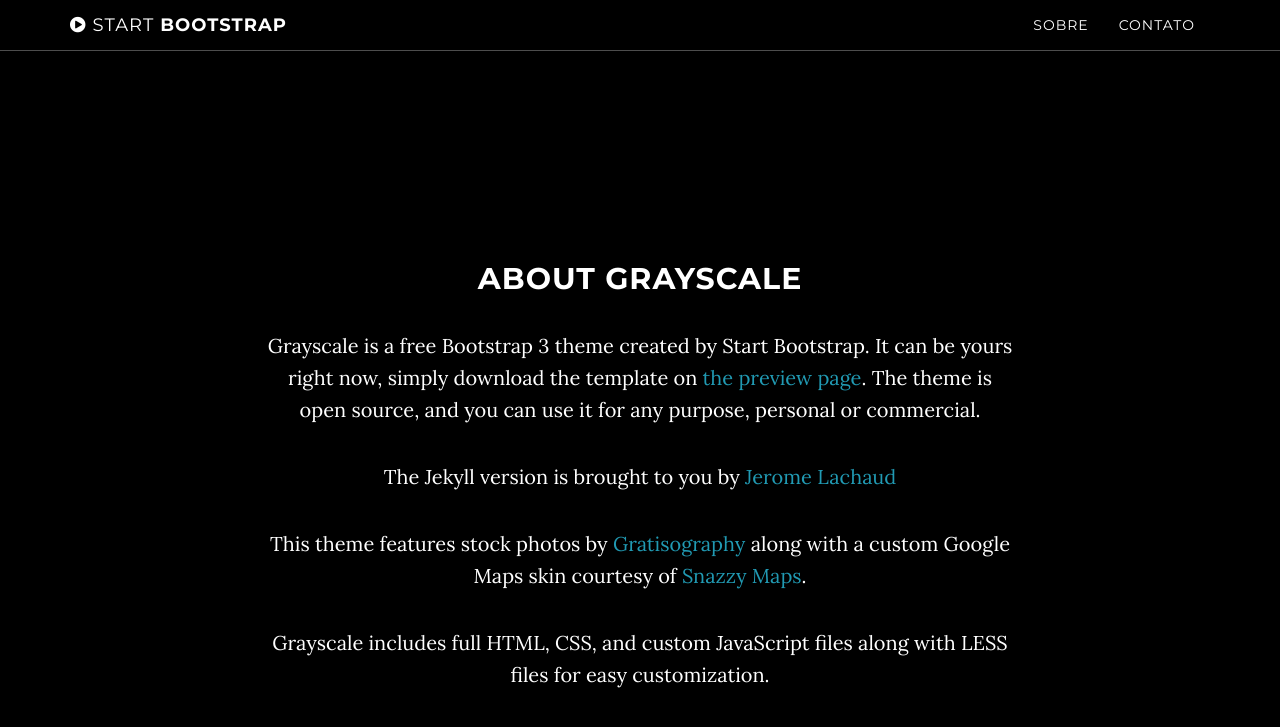
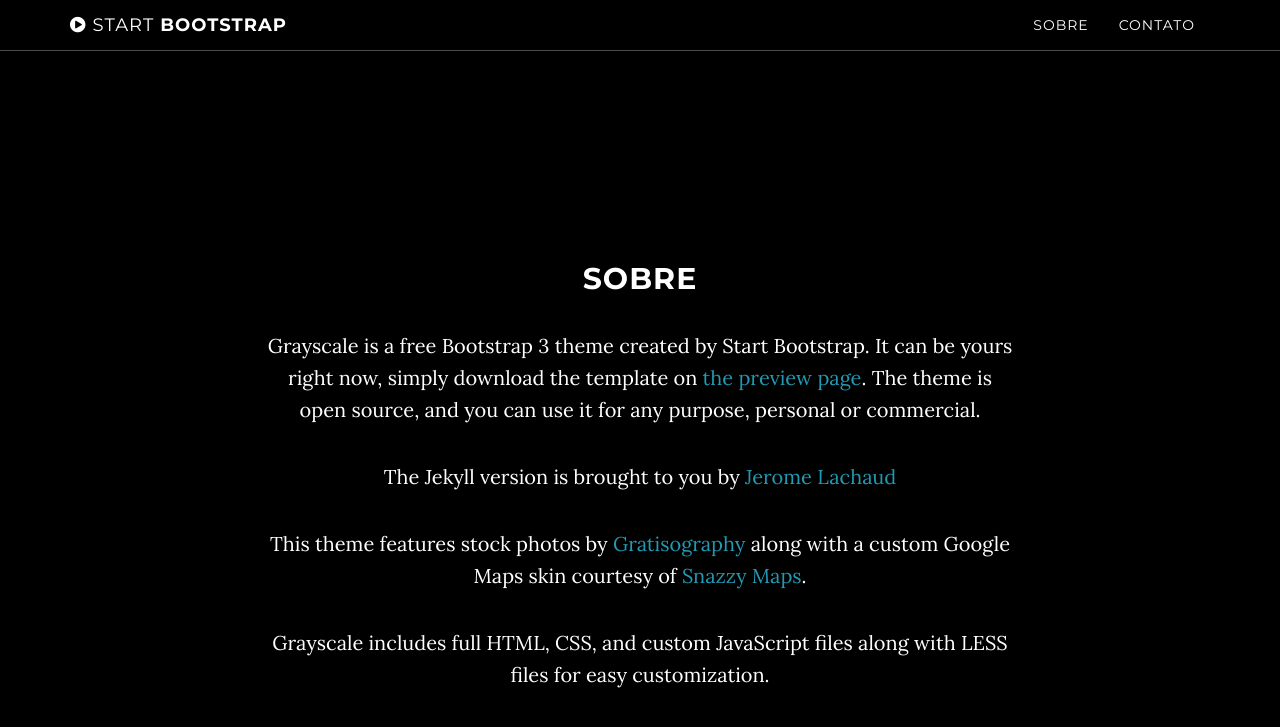
Before and after one commit to nucleodigital-hub/nucleodigital-hub.github.io, a Jekyll site: the page built from index.html, in a window 1280 px wide and 900 px high, scrolled down 838 px. Shown: the top 727 px of the window. Built offline with Jekyll 4.4.1, drawn with Linux system fonts in a browser that asks for light colours.

Commit message:
Translating to portuguese

```diff
--- a/_includes/about.html
+++ b/_includes/about.html
@@ -2,7 +2,7 @@
     <section id="about" class="container content-section text-center">
         <div class="row">
             <div class="col-lg-8 col-lg-offset-2">
-                <h2>About Grayscale</h2>
+                <h2>Sobre</h2>
                 <p>Grayscale is a free Bootstrap 3 theme created by Start Bootstrap. It can be yours right now, simply download the template on <a href="http://startbootstrap.com/template-overviews/grayscale/">the preview page</a>. The theme is open source, and you can use it for any purpose, personal or commercial.</p>
                 <p>The Jekyll version is brought to you by <a href="https://github.com/jeromelachaud">Jerome Lachaud</a></p>
                 <p>This theme features stock photos by <a href="http://gratisography.com/">Gratisography</a> along with a custom Google Maps skin courtesy of <a href="http://snazzymaps.com/">Snazzy Maps</a>.</p>
```
